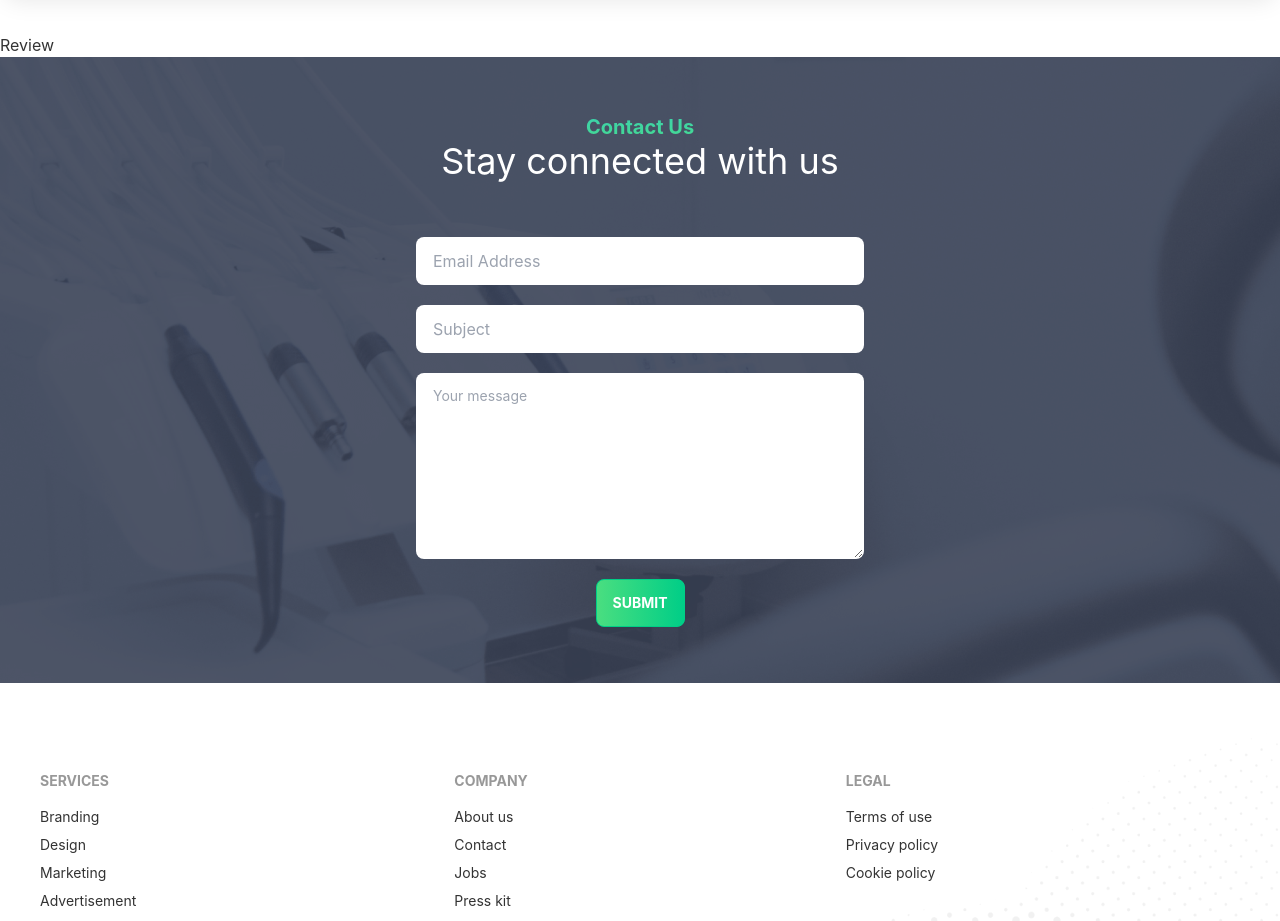
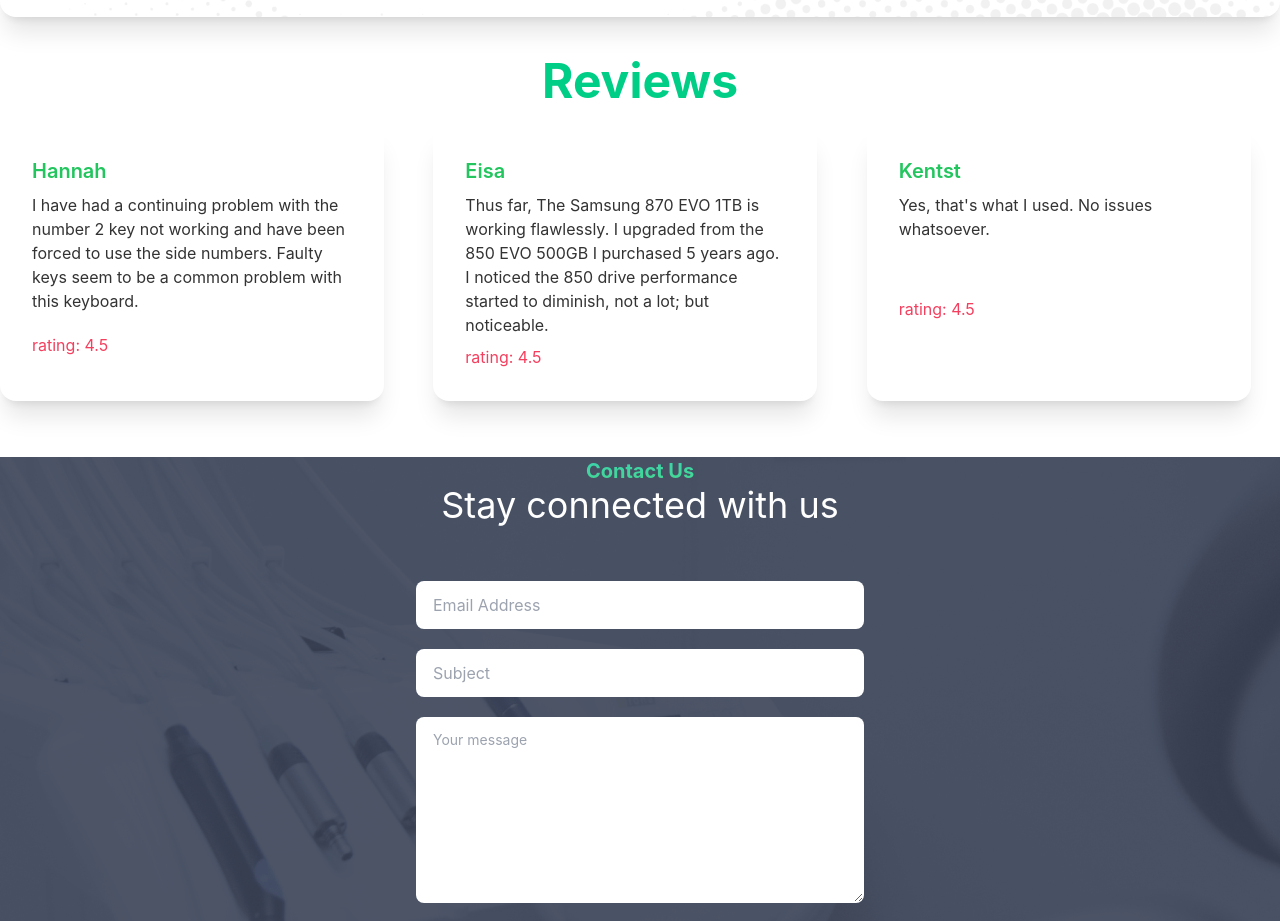
Before and after one commit to Susmoy-Das02/circuit-city, a React (Create React App) app: page / in a window 1280 px wide. Shown: the part 1380-2301 px from the top of the page. Built offline with nearby package versions, Linux system fonts and the light colour scheme; no server answers.

Commit message:
order page done

```diff
--- /dev/null
+++ b/public/review.json
@@ -0,0 +1,21 @@
+[
+     {
+          "_id": 1,
+          "name": "Hannah",
+          "description": "I have had a continuing problem with the number 2 key not working and have been forced to use the side numbers. Faulty keys seem to be a common problem with this keyboard.",
+          "rating": "4.5"
+     },
+     {
+          "_id": 2,
+          "name": "Eisa",
+          "description": "Thus far, The Samsung 870 EVO 1TB is working flawlessly. I upgraded from the 850 EVO 500GB I purchased 5 years ago. I noticed the 850 drive performance started to diminish, not a lot; but noticeable.",
+          "rating": "4.5"
+     },
+
+     {
+          "_id": 3,
+          "name": "Kentst",
+          "description": "Yes, that's what I used. No issues whatsoever.",
+          "rating": "4.5"
+     }
+]
--- a/src/App.js
+++ b/src/App.js
@@ -14,6 +14,9 @@ import SignUp from './Pages/Login/SignUp';
 import Footer from './Pages/Shared/Footer';
 import Navbar from './Pages/Shared/Navbar';
 import NotFound from './Pages/Shared/NotFound';
+import { ToastContainer} from 'react-toastify';
+
+import 'react-toastify/dist/ReactToastify.css';
 
 function App() {
   return (
@@ -40,7 +43,7 @@ function App() {
           </RequireAuth>
 
         }>
-           <Route index element={<MyOrder></MyOrder>}></Route>
+          <Route index element={<MyOrder></MyOrder>}></Route>
           <Route path='review' element={<AddReview></AddReview>}></Route>
           <Route path='profile' element={<MyProfile></MyProfile>}></Route>
           <Route path='users' element={<Users></Users>}></Route>
@@ -48,6 +51,7 @@ function App() {
         <Route path='*' element={<NotFound></NotFound>} ></Route>
       </Routes>
       <Footer></Footer>
+      <ToastContainer />
 
     </div>
   );
--- a/src/Pages/Dashbord/UserRow.js
+++ b/src/Pages/Dashbord/UserRow.js
@@ -1,34 +1,14 @@
 import React from 'react';
-import { toast } from 'react-toastify';
 
-const UserRow = ({ user, refetch }) => {
-    const { email, role } = user;
-    const makeAdmin = () => {
-        fetch(`http://localhost:5000/user/admin/${email}`, {
-            method: 'PUT',
-            headers: {
-                authorization: `Bearer ${localStorage.getItem('accessToken')}`
-            }
-        })
-            .then(res => {
-                if(res.status === 403){
-                    toast.error('Failed to Make an admin');
-                }
-                return res.json()})
-            .then(data => {
-                if (data.modifiedCount > 0) {
-                    refetch();
-                    toast.success(`Successfully made an admin`);
-                }
-
-            })
-    }
+const UserRow = ({user}) => {
+    const {email} = user;
     return (
         <tr>
             <th>1</th>
             <td>{email}</td>
-            <td>{role !== 'admin' && <button onClick={makeAdmin} class="btn btn-xs">Make Admin</button>}</td>
-            <td><button class="btn btn-xs">Remove User</button></td>
+            <td><button class="btn btn-xs">Make Admin</button></td>
+            <td><button class="btn btn-xs">Remove user</button></td>
+
         </tr>
     );
 };
--- a/src/Pages/Dashbord/Users.js
+++ b/src/Pages/Dashbord/Users.js
@@ -1,21 +1,23 @@
 import React from 'react';
 import { useQuery } from 'react-query';
-import Loading from '../Shared/Loading';
+import Loading from '../Shared/Loading'
 import UserRow from './UserRow';
 
 const Users = () => {
-    const { data: users, isLoading, refetch } = useQuery('users', () => fetch('http://localhost:5000/user', {
+    const { data: users, isLoading } = useQuery('users', () => fetch('http://localhost:5000/user', {
         method: 'GET',
-        headers: {
+        headers:{
             authorization: `Bearer ${localStorage.getItem('accessToken')}`
         }
-    }).then(res => res.json()));
+    }).then(res => res.json()))
+
     if (isLoading) {
         return <Loading></Loading>
     }
     return (
         <div>
-            <h2 className="text-2xl">All Users: {users.length}</h2>
+            <h2 className='text-2xt'>All users: {users.length}</h2>
+
             <div class="overflow-x-auto">
                 <table class="table w-full">
                     <thead>
@@ -31,12 +33,13 @@ const Users = () => {
                             users.map(user => <UserRow
                                 key={user._id}
                                 user={user}
-                                refetch={refetch}
                             ></UserRow>)
                         }
                     </tbody>
                 </table>
             </div>
+
+
         </div>
     );
 };
--- a/src/Pages/Home/BusinessSummary.js
+++ b/src/Pages/Home/BusinessSummary.js
@@ -7,12 +7,15 @@ import { FcDepartment } from "react-icons/fc";
 
 const BusinessSummary = () => {
     return (
-        <div style={{
+
+       <div>
+           <h1 className='text-4xl text-center font-bold mt-10 text-primary'>Business summary</h1>
+            <div style={{
             background: `url(${footer})`,
             backgroundSize: 'cover'
 
         }}
-            class="card bg-base-100 shadow-xl my-12">
+            class="card bg-base-100 shadow-xl ">
             <div class="card-body">
                 <h2 class="card-title text-amber-500 text-3xl ">MILLION BUSINESS TRUST US</h2>
                 <p className='text-xl'>TRY TO UNDERSTAND USER EXPECTATION</p>
@@ -60,6 +63,7 @@ const BusinessSummary = () => {
 
             </div>
         </div>
+       </div>
     );
 };
 
--- a/src/Pages/Home/Contact.js
+++ b/src/Pages/Home/Contact.js
@@ -6,7 +6,7 @@ const Contact = () => {
     return (
         <div style={{
             background: `url(${contact})`
-        }} className='bg-primary px-10 py-14'>
+        }} className='bg-primary px-10 mt-14'>
             <div className='text-center pb-14 text-white'>
                 <p className='text-xl font-bold text-transparent bg-clip-text bg-gradient-to-br from-accent to-secondary'>
                     Contact Us
--- a/src/Pages/Home/Items.js
+++ b/src/Pages/Home/Items.js
@@ -12,7 +12,7 @@ const Items = () => {
     }, [])
     return (
         <div>
-           <h1 className='text-5xl  text-center my-12 text-primary'>Our Items</h1>
+           <h1 className='text-5xl  text-center my-12 text-primary font-bold'>Our Items</h1>
            <div className='grid grid-cols-1 md:grid-cols-2 lg:grid-cols-3 gap-5'>
                {
                    items.map(item=><Item
--- /dev/null
+++ b/src/Pages/Home/Review.js
@@ -0,0 +1,16 @@
+import React from 'react';
+
+const Review = ({ review }) => {
+    const { name, description, rating } = review;
+    return (
+        <div class="card w-96 bg-base-100 shadow-xl">
+            <div class="card-body">
+                <h2 class="card-title text-green-500">{name}</h2>
+                <p>{description}</p>
+                <p className='text-rose-500'>rating: {rating}</p>
+            </div>
+        </div>
+    );
+};
+
+export default Review;
--- a/src/Pages/Home/Reviews.js
+++ b/src/Pages/Home/Reviews.js
@@ -1,9 +1,28 @@
-import React from 'react';
+import React, { useEffect, useState } from 'react';
+import Review from './Review';
 
 const Reviews = () => {
+    const [reviews, setReviews] = useState([]);
+
+    useEffect(() =>{
+        fetch('review.json')
+        .then(res=> res.json())
+        .then(data => setReviews(data))
+
+    }, [])
     return (
         <div>
-            <h1>Review</h1>
+            <h1 className='text-5xl  text-center text-primary font-bold mt-10'>Reviews</h1>
+
+            <div className='grid grid-cols-1 md:grid-cols-2 lg:grid-cols-3 gap-5 my-5'>
+               {
+                   reviews.map(review=><Review
+                   key={review._id}
+                   review={review}
+                   ></Review>)
+               }
+           </div>
+
         </div>
     );
 };
--- a/src/Pages/Shared/Footer.js
+++ b/src/Pages/Shared/Footer.js
@@ -7,27 +7,27 @@ const Footer = () => {
             background: `url(${footer})`,
             backgroundSize: 'cover'
 
-        }} className="p-10 my-12">
+        }} className="p-10 mt-12">
             <div className='footer'>
                 <div>
-                    <span className="footer-title">Services</span>
-                    <a className="link link-hover">Branding</a>
-                    <a className="link link-hover">Design</a>
+                    <span className="footer-title">Company</span>
+                    <a className="link link-hover">Home</a>
+                    <a className="link link-hover">Our factories</a>
                     <a className="link link-hover">Marketing</a>
                     <a className="link link-hover">Advertisement</a>
                 </div>
                 <div>
-                    <span className="footer-title">Company</span>
-                    <a className="link link-hover">About us</a>
-                    <a className="link link-hover">Contact</a>
-                    <a className="link link-hover">Jobs</a>
-                    <a className="link link-hover">Press kit</a>
+                    <span className="footer-title">Production</span>
+                    <a className="link link-hover">Technology</a>
+                    <a className="link link-hover">Products</a>
+                    <a className="link link-hover">Quality</a>
+                    <a className="link link-hover">Our customers</a>
                 </div>
                 <div>
-                    <span className="footer-title">Legal</span>
+                    <span className="footer-title">Contact us</span>
                     <a className="link link-hover">Terms of use</a>
-                    <a className="link link-hover">Privacy policy</a>
-                    <a className="link link-hover">Cookie policy</a>
+                    <a className="link link-hover">Addresses of factories</a>
+                    <a className="link link-hover">Trading houses</a>
                 </div>
             </div>
             <div className='my-10 text-center'>
```
Also changed, not shown: src/Pages/Home/ItemDetails.js (+82 -21 lines), src/Pages/Shared/Navbar.js (+5 -5 lines).
